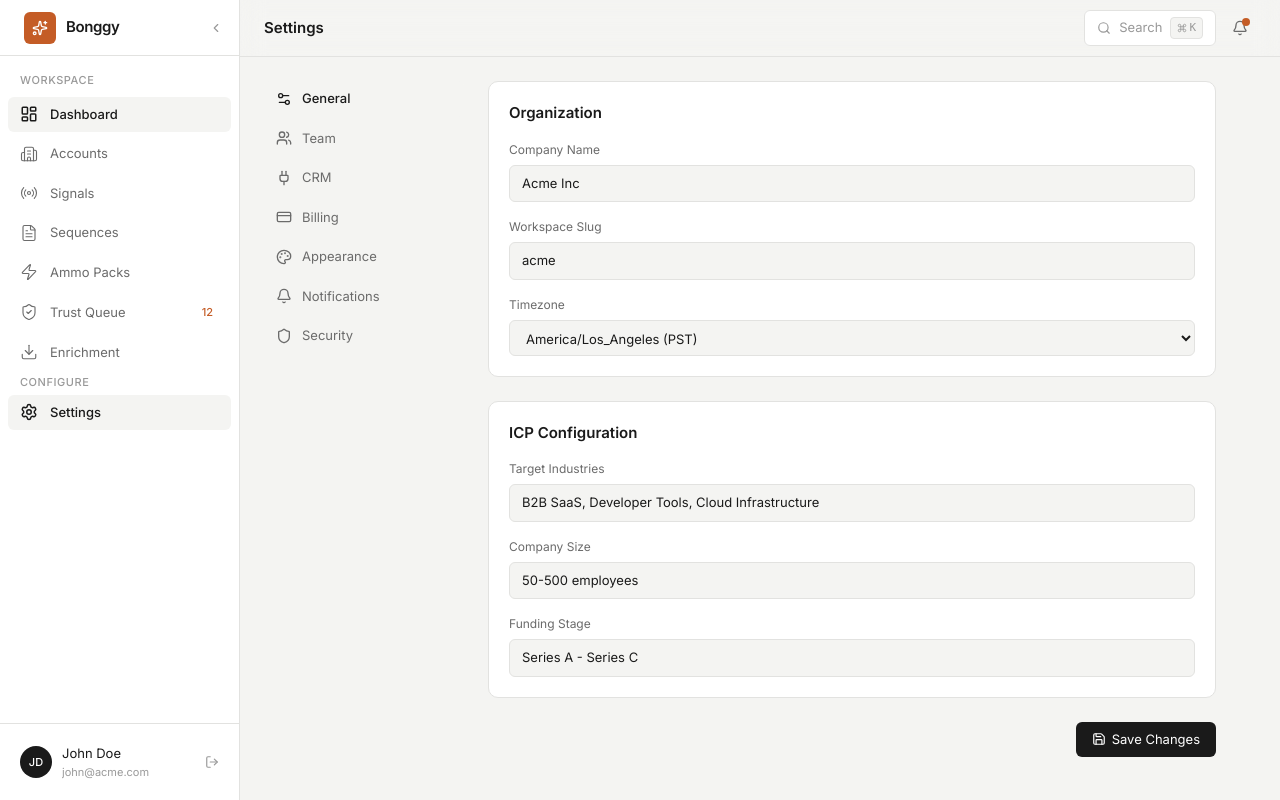
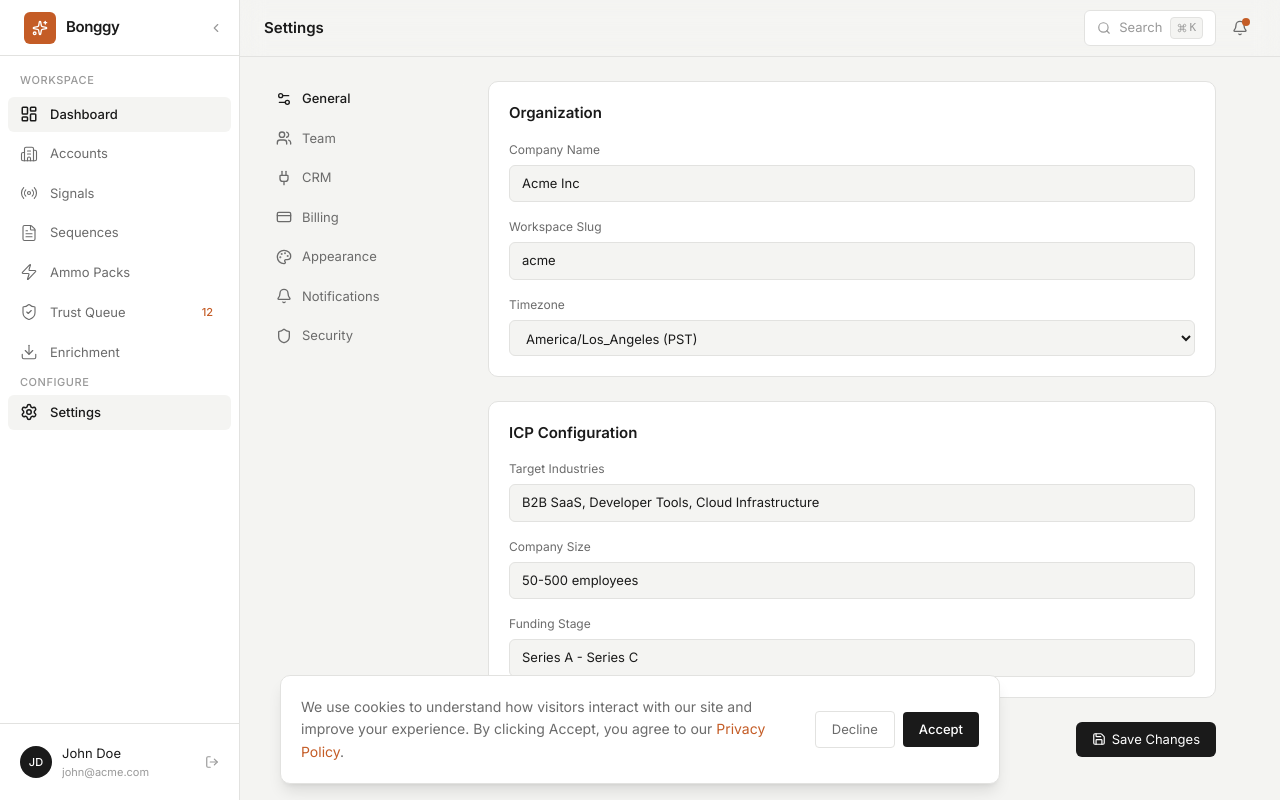
Before and after one commit to heybonggy/Bonggy-Website-Nithin, a React (Vite) app: page /app/settings in a window 1280 px wide. Built offline with nearby package versions, Linux system fonts and the light colour scheme.

Commit message:
Add cookie consent banner with conditional RB2B loading

```diff
--- a/index.html
+++ b/index.html
@@ -8,14 +8,6 @@
     <link rel="preconnect" href="https://fonts.gstatic.com" crossorigin>
     <link href="https://fonts.googleapis.com/css2?family=Inter:ital,opsz,wght@0,14..32,100..900;1,14..32,100..900&display=swap" rel="stylesheet">
     <title>Bonggy</title>
-    <script>!function(key) {
-      if (window.reb2b) return;
-      window.reb2b = {loaded: true};
-      var s = document.createElement("script");
-      s.async = true;
-      s.src = "https://ddwl4m2hdecbv.cloudfront.net/b/" + key + "/" + key + ".js.gz";
-      document.getElementsByTagName("script")[0].parentNode.insertBefore(s, document.getElementsByTagName("script")[0]);
-    }("QOQRJH95MW62");</script>
   </head>
   <body>
     <div id="root"></div>
--- a/src/App.tsx
+++ b/src/App.tsx
@@ -1,5 +1,6 @@
 import { Routes, Route } from "react-router";
 import { Analytics } from "@vercel/analytics/react";
+import CookieConsent from "@/components/CookieConsent";
 import Landing from "./pages/Landing";
 import Privacy from "./pages/Privacy";
 import Terms from "./pages/Terms";
@@ -51,6 +52,7 @@ export default function App() {
       </Route>
     </Routes>
     <Analytics />
+    <CookieConsent />
     </>
   );
 }
--- /dev/null
+++ b/src/components/CookieConsent.tsx
@@ -0,0 +1,38 @@
+import { useCookieConsent } from "@/hooks/useCookieConsent";
+
+export default function CookieConsent() {
+  const { status, accept, decline } = useCookieConsent();
+
+  if (status !== "pending") return null;
+
+  return (
+    <div className="fixed bottom-0 left-0 right-0 z-50 px-4 py-4 md:px-6">
+      <div className="max-w-[720px] mx-auto bg-bonggy-surface border border-bonggy-border rounded-xl shadow-lg p-5 flex flex-col sm:flex-row items-start sm:items-center gap-4">
+        <div className="flex-1 min-w-0">
+          <p className="text-[14px] text-bonggy-text-secondary leading-[1.6]">
+            We use cookies to understand how visitors interact with our site and improve your experience.
+            By clicking Accept, you agree to our{" "}
+            <a href="/privacy" className="text-bonggy-accent hover:underline">
+              Privacy Policy
+            </a>
+            .
+          </p>
+        </div>
+        <div className="flex items-center gap-2 shrink-0 w-full sm:w-auto">
+          <button
+            onClick={decline}
+            className="flex-1 sm:flex-none px-4 py-2 rounded-md text-[13px] text-bonggy-text-secondary border border-bonggy-border hover:border-bonggy-border-hover hover:text-bonggy-text-primary transition-colors"
+          >
+            Decline
+          </button>
+          <button
+            onClick={accept}
+            className="flex-1 sm:flex-none px-4 py-2 rounded-md text-[13px] font-medium bg-bonggy-text-primary text-bonggy-surface hover:opacity-85 transition-opacity"
+          >
+            Accept
+          </button>
+        </div>
+      </div>
+    </div>
+  );
+}
--- /dev/null
+++ b/src/hooks/useCookieConsent.ts
@@ -0,0 +1,44 @@
+import { useState, useEffect, useCallback } from "react";
+
+type ConsentStatus = "pending" | "accepted" | "declined";
+
+const STORAGE_KEY = "bonggy_cookie_consent";
+
+export function useCookieConsent() {
+  const [status, setStatus] = useState<ConsentStatus>("pending");
+
+  useEffect(() => {
+    const stored = localStorage.getItem(STORAGE_KEY) as ConsentStatus | null;
+    if (stored) {
+      setStatus(stored);
+    }
+  }, []);
+
+  const accept = useCallback(() => {
+    localStorage.setItem(STORAGE_KEY, "accepted");
+    setStatus("accepted");
+    loadRb2b();
+  }, []);
+
+  const decline = useCallback(() => {
+    localStorage.setItem(STORAGE_KEY, "declined");
+    setStatus("declined");
+  }, []);
+
+  return { status, accept, decline };
+}
+
+function loadRb2b() {
+  if (window.reb2b) return;
+  window.reb2b = { loaded: true };
+  const s = document.createElement("script");
+  s.async = true;
+  s.src = "https://ddwl4m2hdecbv.cloudfront.net/b/QOQRJH95MW62/QOQRJH95MW62.js.gz";
+  document.head.appendChild(s);
+}
+
+declare global {
+  interface Window {
+    reb2b?: { loaded: boolean };
+  }
+}
```
